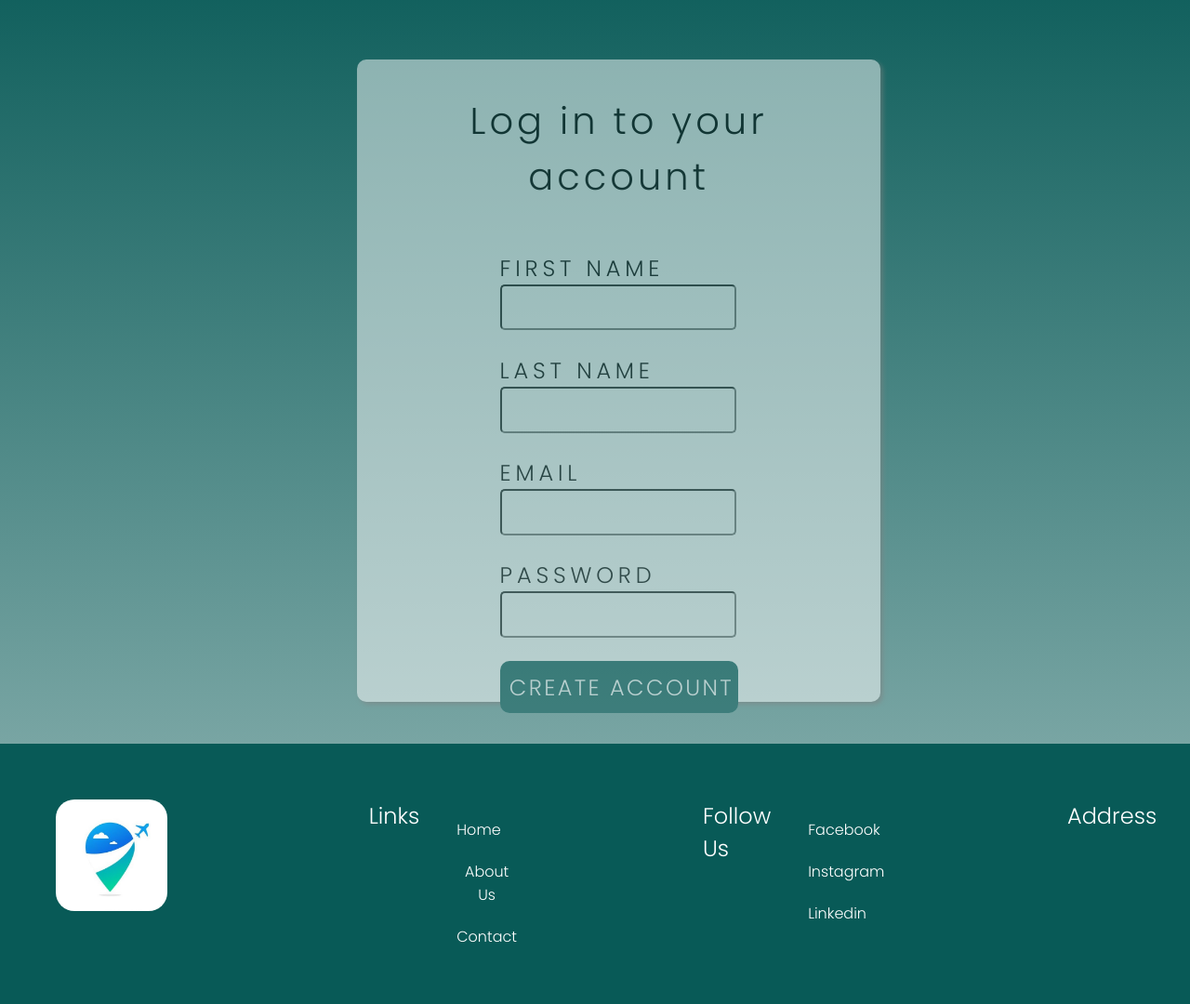
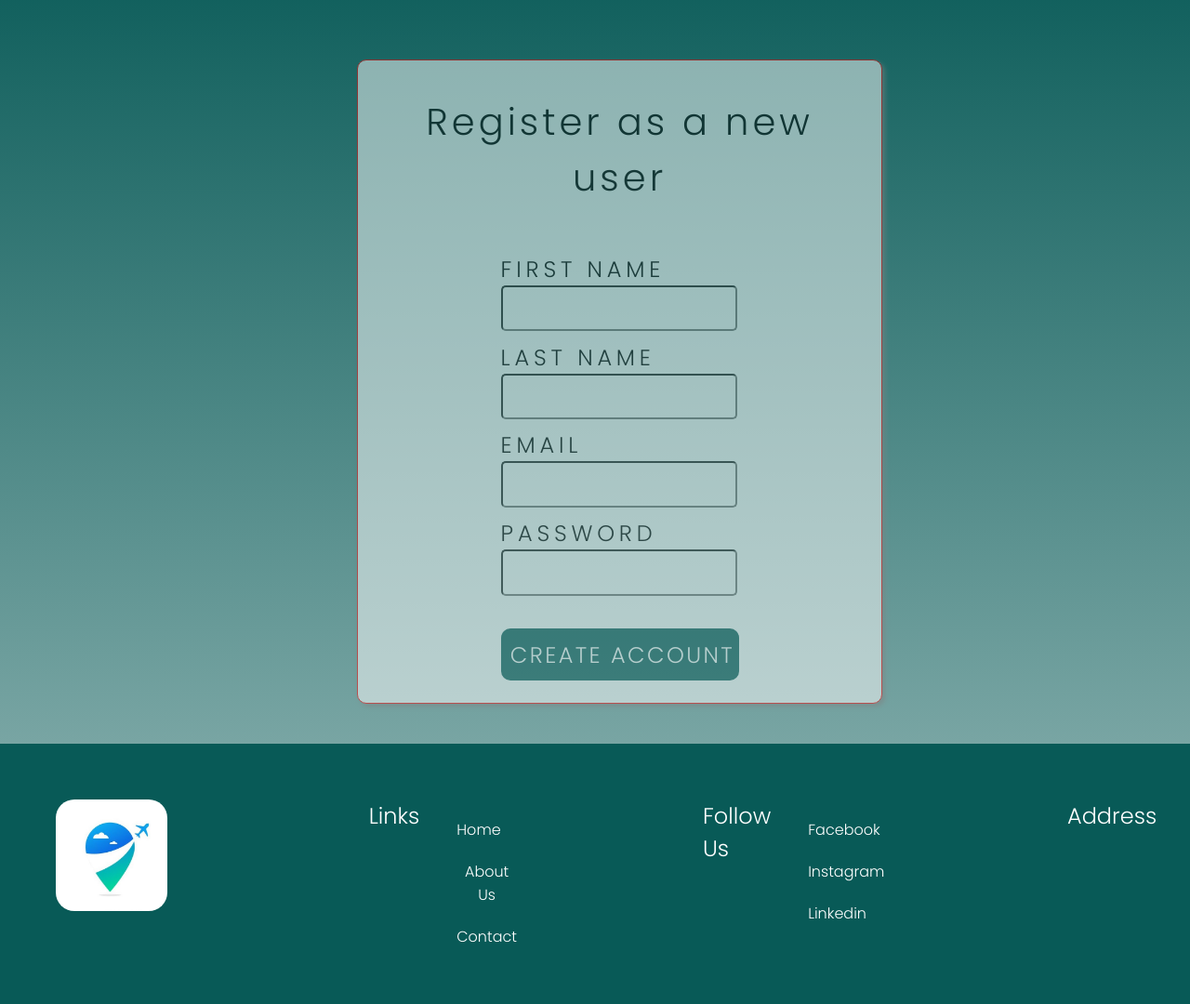
Before and after one commit to anastasija-mickoska/Travel, a PHP site: page /register.php in a window 1280 px wide; the page is wider, and only the part inside the window is pictured. Shown: the part 80-1160 px from the top of that part at 93% size. Run offline with PHP 8.4, Linux system fonts and the light colour scheme.

Commit message:
Update register.php

```diff
--- a/Travel/register.php
+++ b/Travel/register.php
@@ -21,7 +21,9 @@
                 background-color: white;
                 opacity:0.5;
                 padding:2%;
+                border:1px solid red;
             }
+
             label {
                 font-family:'Poppins','sans-serif';
                 font-weight:300;
@@ -38,21 +40,18 @@
                 font-family: 'Poppins','sans-serif';
                 font-weight:300;
                 color:black;
+                margin-bottom:2%;
             }
             form {
                 margin-top:10%;
                 width:100%;
-            }
-            .input1 {
-                width:100%;
-                margin:5%;
                 margin-left:25%;
             }
             #registerButton {
                 border-radius:10px;
                 border:none;
                 width:50%;
-                margin-left:25%;
+                margin-top:5%;
                 background-color: #085a57;
                 color:white;
                 padding:2%;
@@ -111,24 +110,24 @@
 </nav>
             <section class="Register">
                 <div class="register">
-                    <h1>Log in to your account</h1>
+                    <h1>Register as a new user</h1>
                     <form method="post" action="addUser.php">
-                    <div class="input1">
-                            <label for="firstName">FIRST NAME</label> <br>
-                            <input type="text" name="firstName"> <br>
-                        </div>
-                        <div class="input1">
-                            <label for="lastName">LAST NAME</label> <br>
-                            <input type="text" name="lastName"> <br>
-                        </div>
-                        <div class="input1">
-                            <label for="email">EMAIL</label> <br>
-                            <input type="email" name="email"> <br>
-                        </div>
-                        <div class="input1">
-                            <label for="password">PASSWORD</label> <br>
-                            <input type="password" name="password"> <br>
-                        </div>
+                    <div class="mb-5">
+                        <label for="firstName" style="font-family: Poppins,sans-serif;" class="block mb-2 text-sm font-medium text-gray-900 dark:text-white">FIRST NAME</label> <br>
+                        <input type="text" name="firstName" style="font-family: Poppins,sans-serif;" class="bg-gray-50 border border-gray-300 text-gray-900 text-sm rounded-lg focus:ring-blue-500 focus:border-blue-500 block w-full p-2.5 dark:bg-gray-700 dark:border-gray-600 dark:placeholder-gray-400 dark:text-white dark:focus:ring-blue-500 dark:focus:border-blue-500">
+                    </div>
+                    <div class="mb-5">
+                        <label for="lastName" style="font-family: Poppins,sans-serif;" class="block mb-2 text-sm font-medium text-gray-900 dark:text-white">LAST NAME</label><br>
+                        <input type="text" name="lastName" style="font-family: Poppins,sans-serif;" class="bg-gray-50 border border-gray-300 text-gray-900 text-sm rounded-lg focus:ring-blue-500 focus:border-blue-500 block w-full p-2.5 dark:bg-gray-700 dark:border-gray-600 dark:placeholder-gray-400 dark:text-white dark:focus:ring-blue-500 dark:focus:border-blue-500">
+                    </div>
+                    <div class="mb-5">
+                        <label for="email" style="font-family: Poppins,sans-serif;" class="block mb-2 text-sm font-medium text-gray-900 dark:text-white">EMAIL</label><br>
+                        <input type="email" name="email" style="font-family: Poppins,sans-serif;" class="bg-gray-50 border border-gray-300 text-gray-900 text-sm rounded-lg focus:ring-blue-500 focus:border-blue-500 block w-full p-2.5 dark:bg-gray-700 dark:border-gray-600 dark:placeholder-gray-400 dark:text-white dark:focus:ring-blue-500 dark:focus:border-blue-500">
+                    </div>
+                    <div class="mb-5">
+                        <label for="password" style="font-family: Poppins,sans-serif;" class="block mb-2 text-sm font-medium text-gray-900 dark:text-white">PASSWORD</label><br>
+                        <input type="password" name="password" style="font-family: Poppins,sans-serif;" class="bg-gray-50 border border-gray-300 text-gray-900 text-sm rounded-lg focus:ring-blue-500 focus:border-blue-500 block w-full p-2.5 dark:bg-gray-700 dark:border-gray-600 dark:placeholder-gray-400 dark:text-white dark:focus:ring-blue-500 dark:focus:border-blue-500">
+                    </div>
                         <input type="submit" value="CREATE ACCOUNT" id="registerButton">
                     </form>
                 </div>
```
